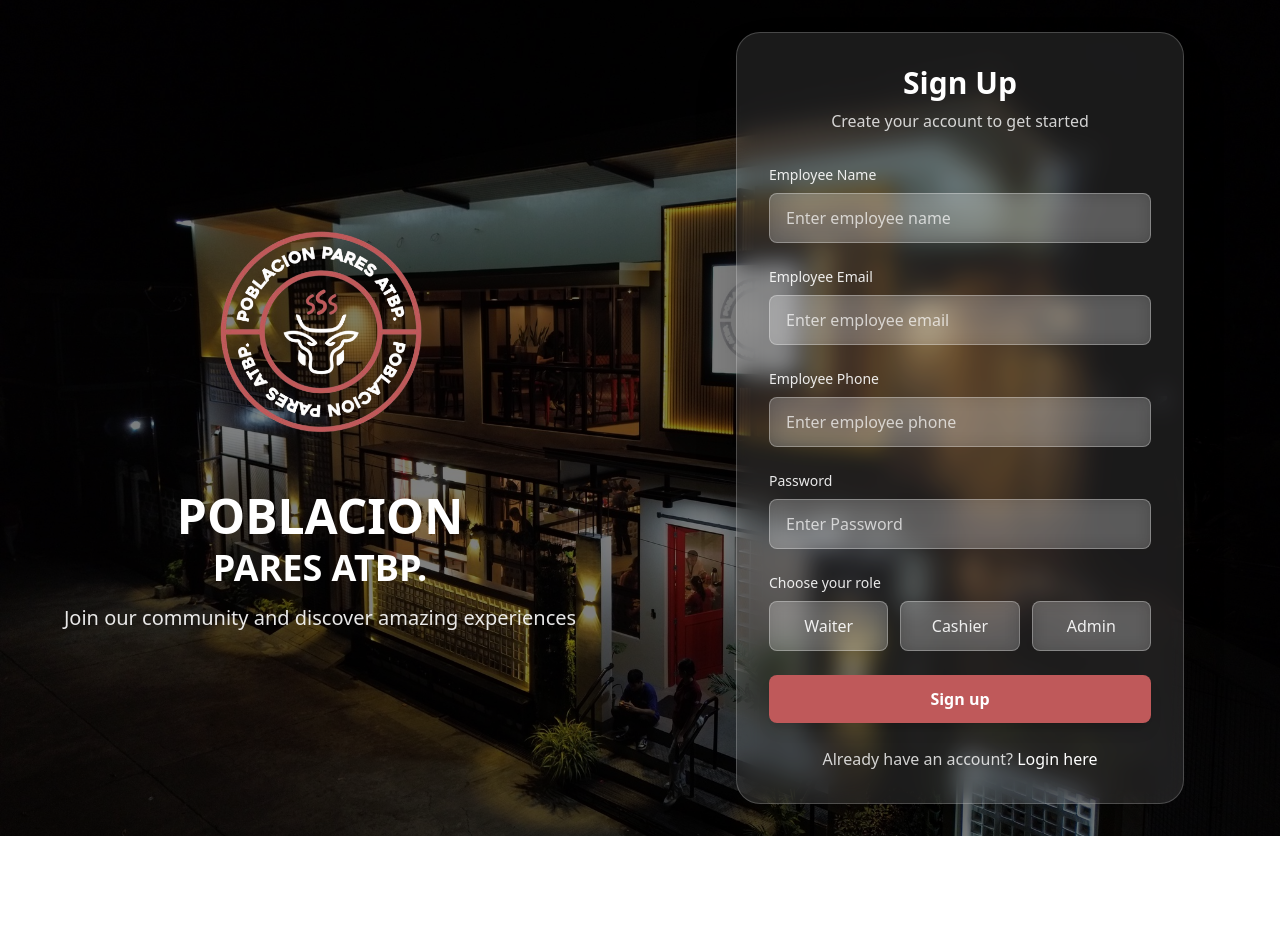
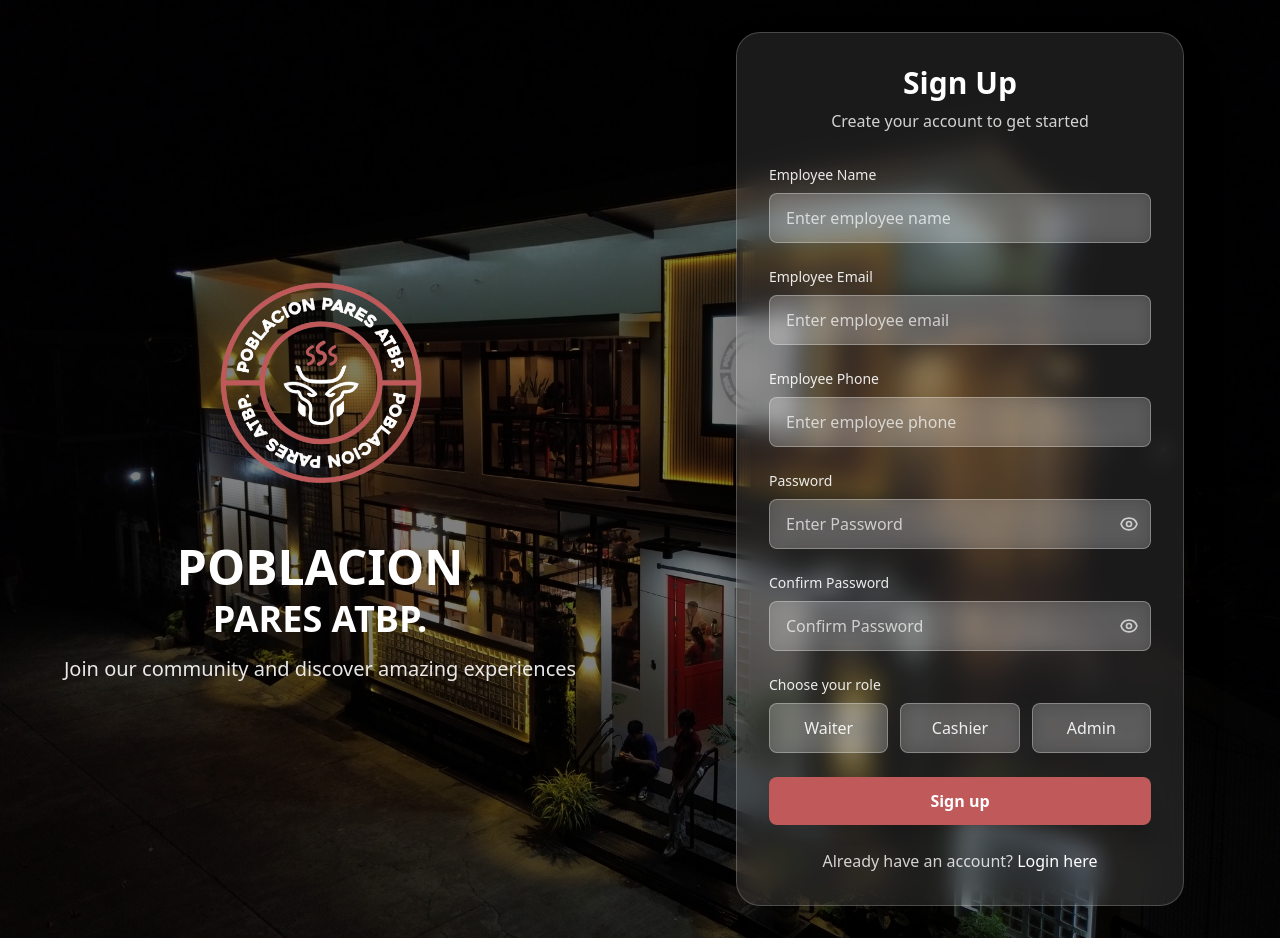
Before and after one commit to DarwinMelaya/Pobla-GO, a React (Vite) app in the folder frontend/: page /signup in a window 1280 px wide. Before the commit the page ends 836 px from the top, so only its background shows below. Built offline with nearby package versions, Linux system fonts and the light colour scheme.

Commit message:
Add eye icon in login and signup

```diff
--- /dev/null
+++ b/frontend/src/pages/Admin/ManageInventory.jsx
@@ -0,0 +1,5 @@
+const ManageInventory = () => {
+  return <div>ManageInventory</div>;
+};
+
+export default ManageInventory;
--- a/frontend/src/pages/auth/Login.jsx
+++ b/frontend/src/pages/auth/Login.jsx
@@ -13,6 +13,7 @@
     password: "",
   });
   const [isLoading, setIsLoading] = useState(false);
+  const [showPassword, setShowPassword] = useState(false);
 
   const handleChange = (e) => {
     setFormData({ ...formData, [e.target.name]: e.target.value });
@@ -150,15 +151,33 @@
                 <label className="block text-sm font-medium text-white/90 mb-2">
                   Password
                 </label>
+                <div className="relative">
                   <input
-                  type="password"
+                    type={showPassword ? "text" : "password"}
                     name="password"
                     value={formData.password}
                     onChange={handleChange}
                     placeholder="Enter your password"
-                  className="w-full px-4 py-3 bg-white/20 backdrop-blur-sm border border-white/30 rounded-lg text-white placeholder-white/70 focus:outline-none focus:ring-2 focus:ring-[#bf595a] focus:border-transparent transition-all duration-200"
+                    className="w-full px-4 py-3 pr-12 bg-white/20 backdrop-blur-sm border border-white/30 rounded-lg text-white placeholder-white/70 focus:outline-none focus:ring-2 focus:ring-[#bf595a] focus:border-transparent transition-all duration-200"
                     required
                   />
+                  <button
+                    type="button"
+                    onClick={() => setShowPassword(!showPassword)}
+                    className="absolute right-3 top-1/2 transform -translate-y-1/2 text-white/70 hover:text-white transition-colors duration-200"
+                  >
+                    {showPassword ? (
+                      <svg className="w-5 h-5" fill="none" stroke="currentColor" viewBox="0 0 24 24">
+                        <path strokeLinecap="round" strokeLinejoin="round" strokeWidth={2} d="M13.875 18.825A10.05 10.05 0 0112 19c-4.478 0-8.268-2.943-9.543-7a9.97 9.97 0 011.563-3.029m5.858.908a3 3 0 114.243 4.243M9.878 9.878l4.242 4.242M9.878 9.878L3 3m6.878 6.878L21 21" />
+                      </svg>
+                    ) : (
+                      <svg className="w-5 h-5" fill="none" stroke="currentColor" viewBox="0 0 24 24">
+                        <path strokeLinecap="round" strokeLinejoin="round" strokeWidth={2} d="M15 12a3 3 0 11-6 0 3 3 0 016 0z" />
+                        <path strokeLinecap="round" strokeLinejoin="round" strokeWidth={2} d="M2.458 12C3.732 7.943 7.523 5 12 5c4.478 0 8.268 2.943 9.542 7-1.274 4.057-5.064 7-9.542 7-4.477 0-8.268-2.943-9.542-7z" />
+                      </svg>
+                    )}
+                  </button>
+                </div>
               </div>
 
               {/* Remember Me & Forgot Password */}
--- a/frontend/src/pages/auth/SignUp.jsx
+++ b/frontend/src/pages/auth/SignUp.jsx
@@ -12,9 +12,12 @@
     email: "",
     phone: "",
     password: "",
+    confirmPassword: "",
     role: "",
   });
   const [isLoading, setIsLoading] = useState(false);
+  const [showPassword, setShowPassword] = useState(false);
+  const [showConfirmPassword, setShowConfirmPassword] = useState(false);
 
   const handleChange = (e) => {
     setFormData({ ...formData, [e.target.name]: e.target.value });
@@ -33,9 +36,22 @@
       !formData.email ||
       !formData.phone ||
       !formData.password ||
+      !formData.confirmPassword ||
       !formData.role
     ) {
       toast.error("Please fill in all fields");
+      return;
+    }
+
+    // Validate password match
+    if (formData.password !== formData.confirmPassword) {
+      toast.error("Passwords do not match");
+      return;
+    }
+
+    // Validate password length
+    if (formData.password.length < 6) {
+      toast.error("Password must be at least 6 characters long");
       return;
     }
 
@@ -55,6 +71,7 @@
           email: "",
           phone: "",
           password: "",
+          confirmPassword: "",
           role: "",
         });
         // Navigate to login page
@@ -184,15 +201,117 @@
                 <label className="block text-sm font-medium text-white/90 mb-2">
                   Password
                 </label>
+                <div className="relative">
                   <input
-                  type="password"
+                    type={showPassword ? "text" : "password"}
                     name="password"
                     value={formData.password}
                     onChange={handleChange}
                     placeholder="Enter Password"
-                  className="w-full px-4 py-3 bg-white/20 backdrop-blur-sm border border-white/30 rounded-lg text-white placeholder-white/70 focus:outline-none focus:ring-2 focus:ring-[#bf595a] focus:border-transparent transition-all duration-200"
+                    className="w-full px-4 py-3 pr-12 bg-white/20 backdrop-blur-sm border border-white/30 rounded-lg text-white placeholder-white/70 focus:outline-none focus:ring-2 focus:ring-[#bf595a] focus:border-transparent transition-all duration-200"
                     required
                   />
+                  <button
+                    type="button"
+                    onClick={() => setShowPassword(!showPassword)}
+                    className="absolute right-3 top-1/2 transform -translate-y-1/2 text-white/70 hover:text-white transition-colors duration-200"
+                  >
+                    {showPassword ? (
+                      <svg
+                        className="w-5 h-5"
+                        fill="none"
+                        stroke="currentColor"
+                        viewBox="0 0 24 24"
+                      >
+                        <path
+                          strokeLinecap="round"
+                          strokeLinejoin="round"
+                          strokeWidth={2}
+                          d="M13.875 18.825A10.05 10.05 0 0112 19c-4.478 0-8.268-2.943-9.543-7a9.97 9.97 0 011.563-3.029m5.858.908a3 3 0 114.243 4.243M9.878 9.878l4.242 4.242M9.878 9.878L3 3m6.878 6.878L21 21"
+                        />
+                      </svg>
+                    ) : (
+                      <svg
+                        className="w-5 h-5"
+                        fill="none"
+                        stroke="currentColor"
+                        viewBox="0 0 24 24"
+                      >
+                        <path
+                          strokeLinecap="round"
+                          strokeLinejoin="round"
+                          strokeWidth={2}
+                          d="M15 12a3 3 0 11-6 0 3 3 0 016 0z"
+                        />
+                        <path
+                          strokeLinecap="round"
+                          strokeLinejoin="round"
+                          strokeWidth={2}
+                          d="M2.458 12C3.732 7.943 7.523 5 12 5c4.478 0 8.268 2.943 9.542 7-1.274 4.057-5.064 7-9.542 7-4.477 0-8.268-2.943-9.542-7z"
+                        />
+                      </svg>
+                    )}
+                  </button>
+                </div>
+              </div>
+
+              {/* Confirm Password */}
+              <div>
+                <label className="block text-sm font-medium text-white/90 mb-2">
+                  Confirm Password
+                </label>
+                <div className="relative">
+                  <input
+                    type={showConfirmPassword ? "text" : "password"}
+                    name="confirmPassword"
+                    value={formData.confirmPassword}
+                    onChange={handleChange}
+                    placeholder="Confirm Password"
+                    className="w-full px-4 py-3 pr-12 bg-white/20 backdrop-blur-sm border border-white/30 rounded-lg text-white placeholder-white/70 focus:outline-none focus:ring-2 focus:ring-[#bf595a] focus:border-transparent transition-all duration-200"
+                    required
+                  />
+                  <button
+                    type="button"
+                    onClick={() => setShowConfirmPassword(!showConfirmPassword)}
+                    className="absolute right-3 top-1/2 transform -translate-y-1/2 text-white/70 hover:text-white transition-colors duration-200"
+                  >
+                    {showConfirmPassword ? (
+                      <svg
+                        className="w-5 h-5"
+                        fill="none"
+                        stroke="currentColor"
+                        viewBox="0 0 24 24"
+                      >
+                        <path
+                          strokeLinecap="round"
+                          strokeLinejoin="round"
+                          strokeWidth={2}
+                          d="M13.875 18.825A10.05 10.05 0 0112 19c-4.478 0-8.268-2.943-9.543-7a9.97 9.97 0 011.563-3.029m5.858.908a3 3 0 114.243 4.243M9.878 9.878l4.242 4.242M9.878 9.878L3 3m6.878 6.878L21 21"
+                        />
+                      </svg>
+                    ) : (
+                      <svg
+                        className="w-5 h-5"
+                        fill="none"
+                        stroke="currentColor"
+                        viewBox="0 0 24 24"
+                      >
+                        <path
+                          strokeLinecap="round"
+                          strokeLinejoin="round"
+                          strokeWidth={2}
+                          d="M15 12a3 3 0 11-6 0 3 3 0 016 0z"
+                        />
+                        <path
+                          strokeLinecap="round"
+                          strokeLinejoin="round"
+                          strokeWidth={2}
+                          d="M2.458 12C3.732 7.943 7.523 5 12 5c4.478 0 8.268 2.943 9.542 7-1.274 4.057-5.064 7-9.542 7-4.477 0-8.268-2.943-9.542-7z"
+                        />
+                      </svg>
+                    )}
+                  </button>
+                </div>
               </div>
 
               {/* Role Selection */}
```
Lines whose indentation alone changed are shown as unchanged.
